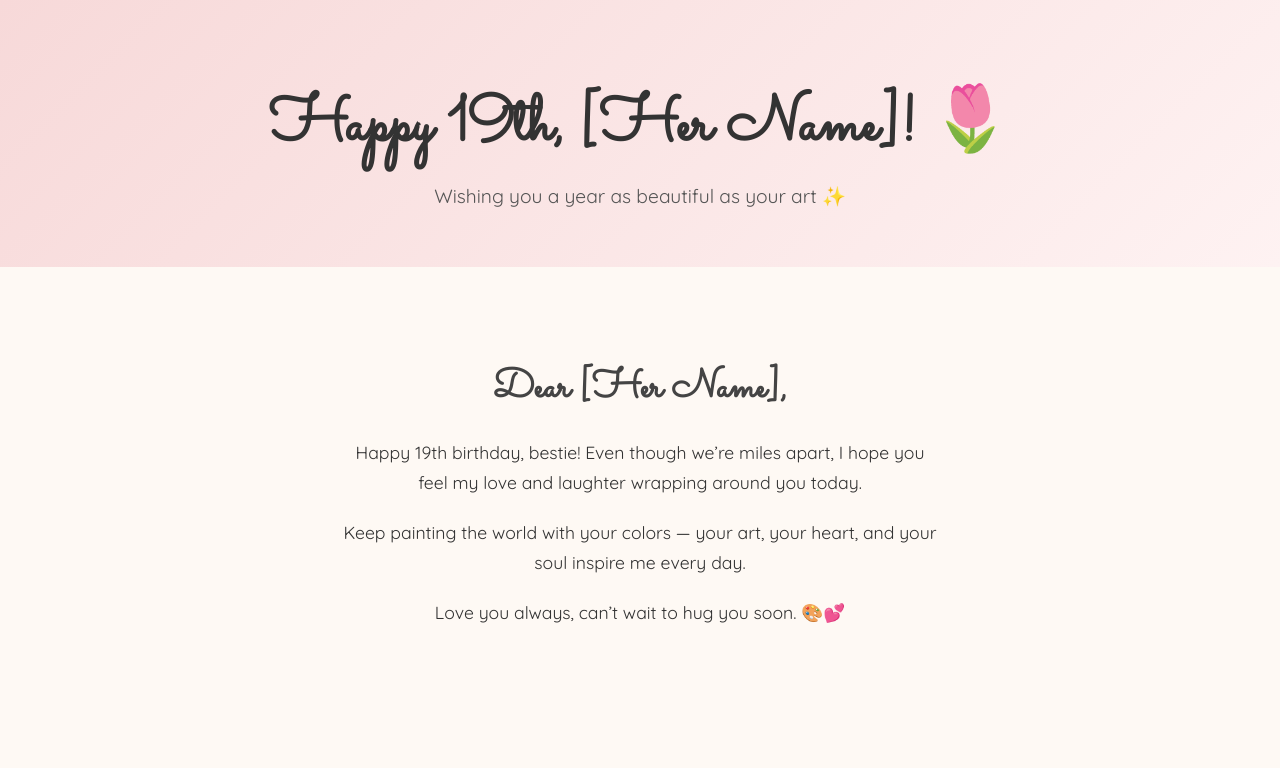
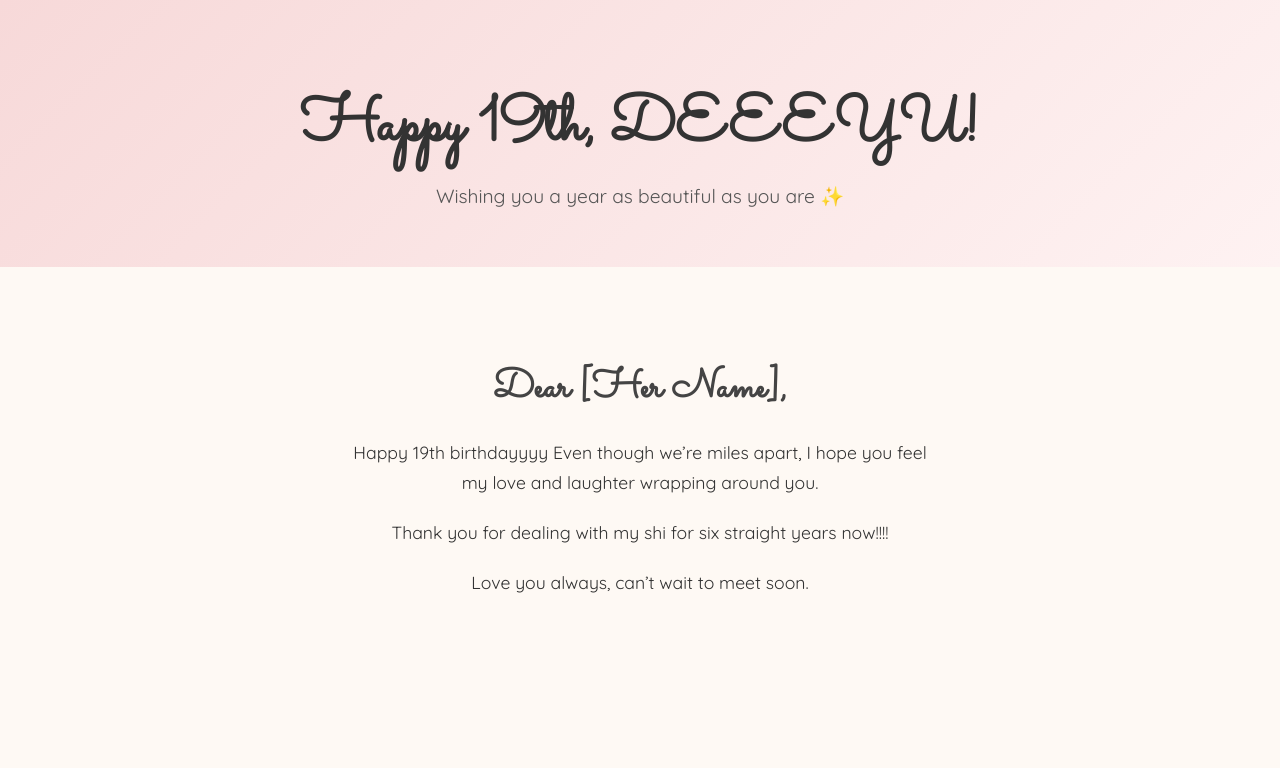
Before and after one commit to ishaan0106/birthdayyy, a plain HTML site: page index.html in a window 1280 px wide. Shown: the top 768 px of the page. Drawn offline with Linux system fonts and the light colour scheme.

Commit message:
Update index.html

```diff
--- a/index.html
+++ b/index.html
@@ -83,20 +83,20 @@
 </head>
 <body>
   <header>
-    <h1>Happy 19th, [Her Name]! 🌷</h1>
-    <p>Wishing you a year as beautiful as your art ✨</p>
+    <h1>Happy 19th, DEEEYU! </h1>
+    <p>Wishing you a year as beautiful as you are ✨</p>
   </header>
 
   <section class="message">
     <h2>Dear [Her Name],</h2>
     <p>
-      Happy 19th birthday, bestie!
-      Even though we’re miles apart, I hope you feel my love and laughter wrapping around you today.
+      Happy 19th birthdayyyy
+      Even though we’re miles apart, I hope you feel my love and laughter wrapping around you.
     </p>
     <p>
-      Keep painting the world with your colors — your art, your heart, and your soul inspire me every day.
+      Thank you for dealing with my shi for six straight years now!!!!
     </p>
-    <p>Love you always, can’t wait to hug you soon. 🎨💕</p>
+    <p>Love you always, can’t wait to meet soon. </p>
   </section>
 
   <section class="gallery">
@@ -109,7 +109,7 @@
   </section>
 
   <footer>
-    Forever your long distance bsf 🌙✨
+    Forever your OWLY.
   </footer>
 </body>
 </html>
```
